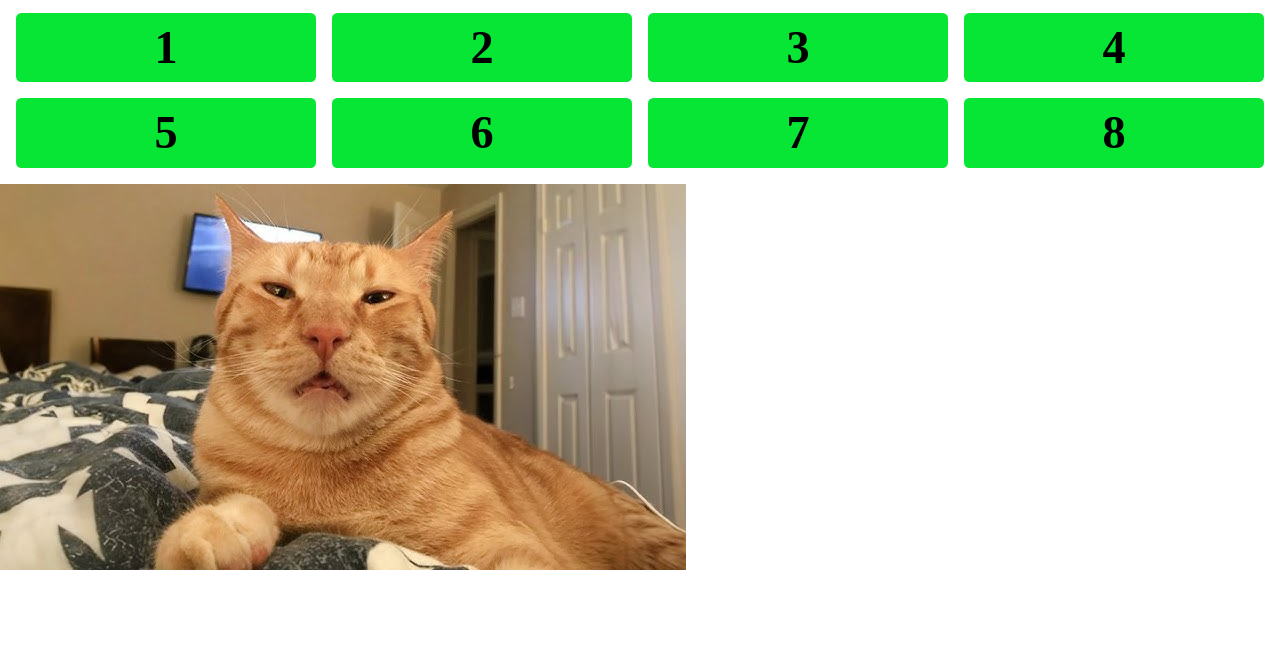
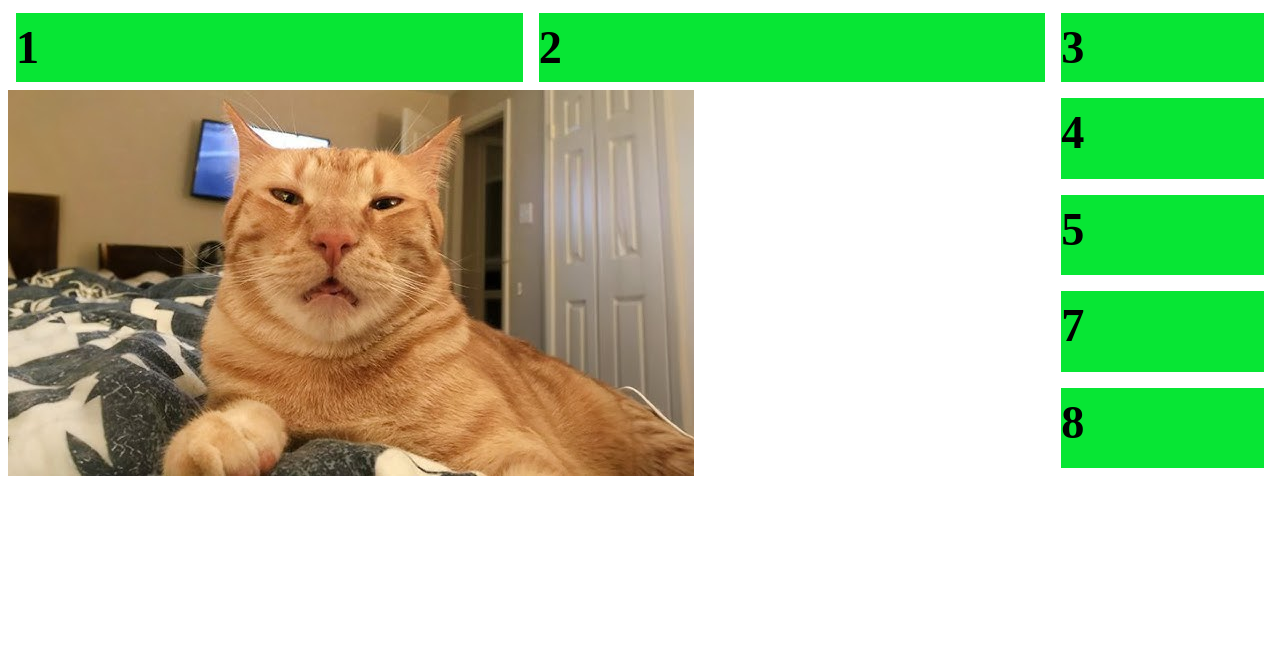
Before and after one commit to Qilses/wu2-grid, a website: page index.html in a window 1280 px wide. Shown: the part 137-800 px from the top of the page. Drawn offline with Linux system fonts and the light colour scheme.

Commit message:
feat gjorde .gridspecial och testa mig fram på hur span funkar. Docs documenterade allt jag lärade mig idag!

```diff
--- a/css/style.css
+++ b/css/style.css
@@ -5,11 +5,16 @@ body, html {
 }
 
 .color-box {
+        font-weight: bold;
+    margin: 1vh;
+    background-color: rgb(7, 230, 52);
+    border: rgb(190, 24, 24);
+}
+
+.text-box {
     justify-content: center;
     align-items: center;
     font-weight: bold;
+    font-family: 'Franklin Gothic Medium', 'Arial Narrow', Arial, sans-serif;
     margin: 1vh;
-    background-color: rgb(7, 230, 52);
-    border: rgb(190, 24, 24);
-    border-radius: .2rem;
 }
--- a/index.html
+++ b/index.html
@@ -14,17 +14,23 @@
   <style>
     .grid-tester {
       display: grid;
-      text-align: center;
       margin: 1vh;
       grid-template-rows: repeat(2, auto);
-      grid-template-columns: repeat(4, auto);
+      grid-template-columns: repeat(3, auto);
 
+    }
 
+    .grid-special {
+      grid-row:    2 / span 4;
+      grid-column: span 2;
 
     }
 
     .containerIMG {
-      display: flex;
+      display: inline-grid;
+      align-items: bottom;
+      margin-top: 10rem;
+
     }
   </style>
   <main>
@@ -35,14 +41,14 @@
       <div class="color-box">3 </div>
       <div class="color-box">4 </div>
       <div class="color-box">5 </div>
-      <div class="color-box">6 </div>
-      <div class="color-box">7 </div>
-      <div class="color-box">8 </div>
+      <div class="grid-special"><img src="img/hq720.png" alt="katt png"> </div>
+      <div class="color-box">7</div>
+      <div class="color-box">8</div>
+
     </div>
-    </div>
+
     <div class="containerIMG">
       <img src="img/hq720.png" alt="katt png">
-    </div>
     </div>
 </body>
 
```
Also changed, not shown: docs/docs2.txt (+20 -0 lines).
